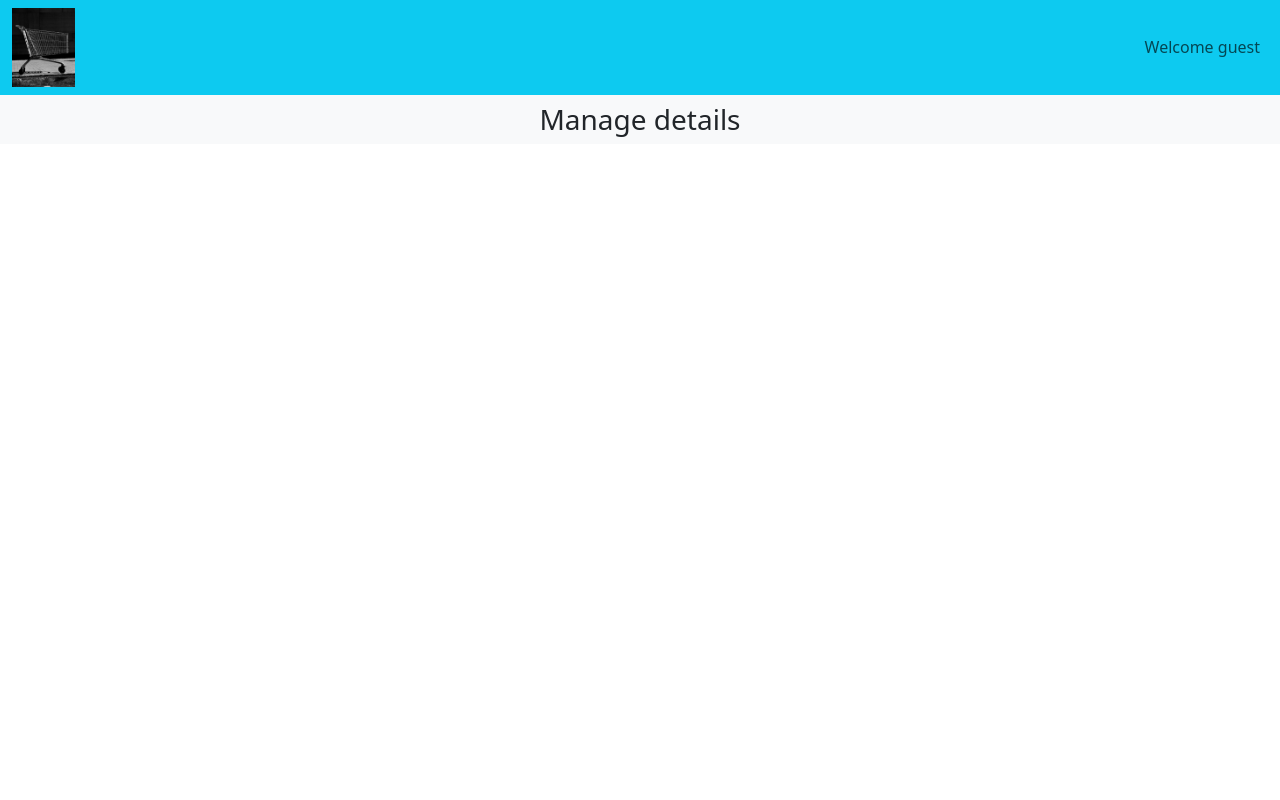
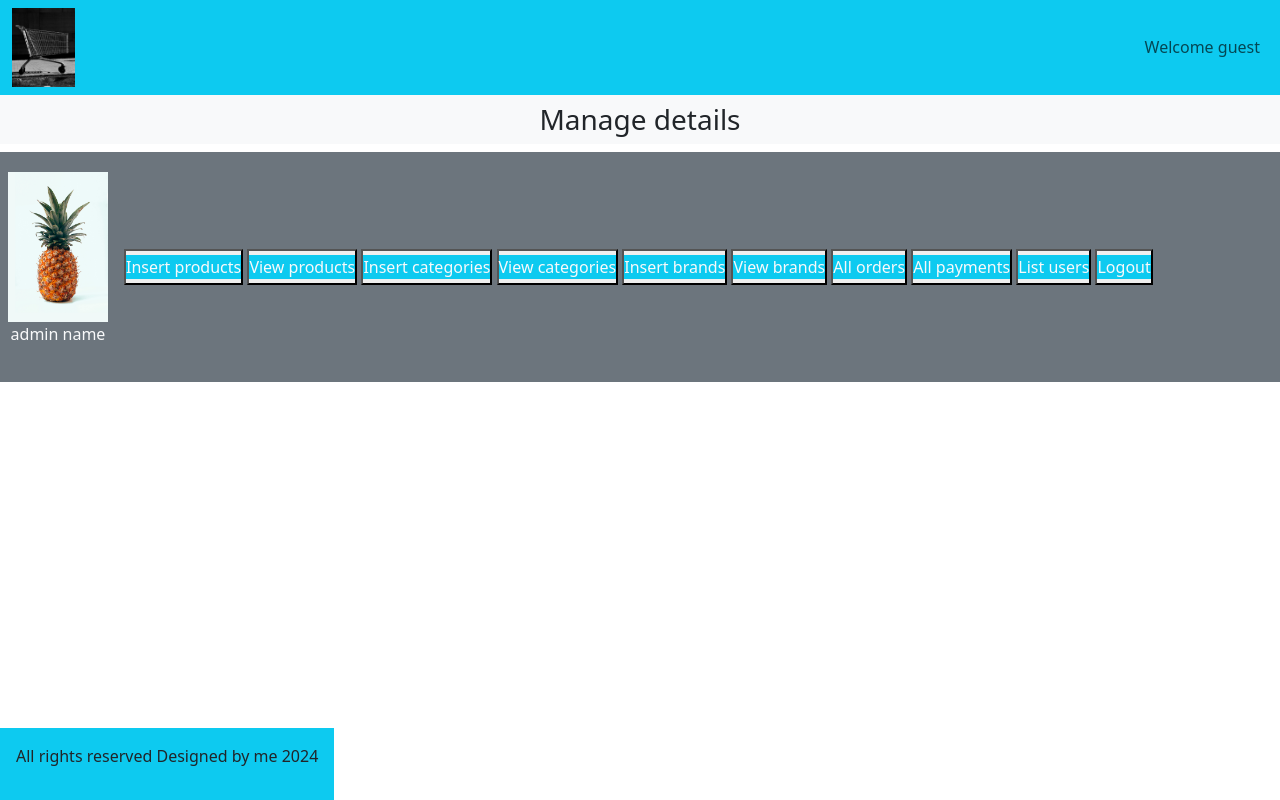
Before and after one commit to L00ka5z78/ecommerce-with-php-mysql, a PHP site: page /admin_area/index.php in a window 1280 px wide. Run offline with PHP 8.4, Linux system fonts and the light colour scheme.

Commit message:
admin panel basic functions added 06.01.24 20:18

```diff
--- a/admin_area/index.php
+++ b/admin_area/index.php
@@ -32,8 +32,30 @@
         <div class="bg-light">
             <h3 class="text-center p-2">Manage details</h3>
         </div>
-
-
+        <!-- 3 child -->
+        <div class="row">
+            <div class="col-md-12 bg-secondary p-1 d-flex align-items-center">
+                <div class="p-3">
+                    <a href="#"><img src="../images/pineapple.jpg" alt="" class="admin_image"></a>
+                    <p class="text-light text-center">admin name</p>
+                </div>
+                <div class="button text-center">
+                    <button class="my-3"><a href="" class="nav-link text-light bg-info my-1">Insert products</a></button>
+                    <button class="my-3"><a href="" class="nav-link text-light bg-info my-1">View products</a></button>
+                    <button class="my-3"><a href="" class="nav-link text-light bg-info my-1">Insert categories</a></button>
+                    <button class="my-3"><a href="" class="nav-link text-light bg-info my-1">View categories</a></button>
+                    <button class="my-3"><a href="" class="nav-link text-light bg-info my-1">Insert brands</a></button>
+                    <button class="my-3"><a href="" class="nav-link text-light bg-info my-1">View brands</a></button>
+                    <button class="my-3"><a href="" class="nav-link text-light bg-info my-1">All orders</a></button>
+                    <button class="my-3"><a href="" class="nav-link text-light bg-info my-1">All payments</a></button>
+                    <button class="my-3"><a href="" class="nav-link text-light bg-info my-1">List users</a></button>
+                    <button class="my-3"><a href="" class="nav-link text-light bg-info my-1">Logout</a></button>
+                </div>
+            </div>
+        </div>
+        <div class="bg-info p-3 text-center footer">
+            <p>All rights reserved Designed by me 2024</p>
+        </div>
     </div>
 
     <!-- bootstrap js link -->
--- a/styles/styles.css
+++ b/styles/styles.css
@@ -13,3 +13,12 @@
   height: 200px;
   object-fit: contain;
 }
+
+.admin_image {
+  width: 100px;
+  object-fit: contain;
+}
+.footer {
+  position: absolute;
+  bottom: 0;
+}
```
Also changed, not shown: images/pineapple.jpg (added).
